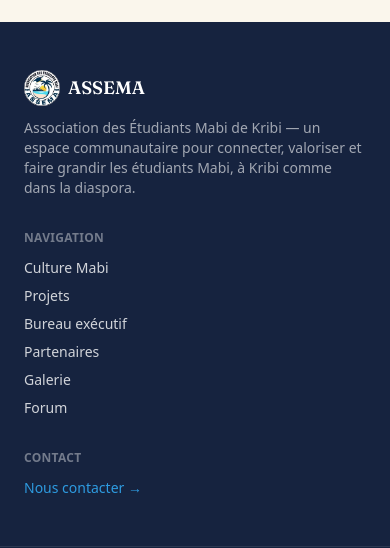
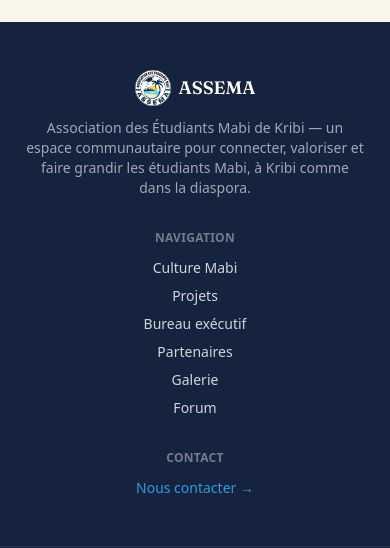
Before and after one commit to Ferdinand237-sudo/assema-kribi, a Next.js app: page / in a window 390 px wide. Shown: the part 1361-1909 px from the top of the page. Built offline with nearby package versions, Linux system fonts and the light colour scheme; no server answers; the database is empty.

Commit message:
Corrige l'erreur 500 sur les pages de détail et centre le footer mobile
isomorphic-dompurify (jsdom) échouait au runtime une fois empaqueté en
fonction serverless Netlify, cassant articles/projets/communiqués/annonces.
Remplacé par sanitize-html, sans dépendance DOM.

```diff
--- a/package.json
+++ b/package.json
@@ -17,18 +17,19 @@
     "@tiptap/pm": "^3.27.3",
     "@tiptap/react": "^3.27.3",
     "@tiptap/starter-kit": "^3.27.3",
-    "isomorphic-dompurify": "^3.18.0",
     "next": "16.2.10",
     "react": "19.2.4",
     "react-dom": "19.2.4",
     "react-markdown": "^10.1.0",
-    "remark-gfm": "^4.0.1"
+    "remark-gfm": "^4.0.1",
+    "sanitize-html": "^2.17.5"
   },
   "devDependencies": {
     "@tailwindcss/postcss": "^4",
     "@types/node": "^20",
     "@types/react": "^19",
     "@types/react-dom": "^19",
+    "@types/sanitize-html": "^2.16.1",
     "eslint": "^9",
     "eslint-config-next": "16.2.10",
     "tailwindcss": "^4",
--- a/src/components/contenu-formatte.tsx
+++ b/src/components/contenu-formatte.tsx
@@ -1,4 +1,4 @@
-import DOMPurify from 'isomorphic-dompurify'
+import sanitizeHtml from 'sanitize-html'
 import ReactMarkdown from 'react-markdown'
 import remarkGfm from 'remark-gfm'
 
@@ -9,13 +9,13 @@
 }
 
 const BALISES_AUTORISEES = ['p', 'br', 'strong', 'em', 'h1', 'h2', 'h3', 'ul', 'ol', 'li', 'blockquote', 'a', 'hr']
-const ATTRIBUTS_AUTORISES = ['href', 'target', 'rel', 'style']
+const ATTRIBUTS_AUTORISES = { a: ['href', 'target', 'rel'], '*': ['style'] }
 
 export default function ContenuFormatte({ texte }: { texte: string }) {
   if (estDuHtml(texte)) {
-    const propre = DOMPurify.sanitize(texte, {
-      ALLOWED_TAGS: BALISES_AUTORISEES,
-      ALLOWED_ATTR: ATTRIBUTS_AUTORISES,
+    const propre = sanitizeHtml(texte, {
+      allowedTags: BALISES_AUTORISEES,
+      allowedAttributes: ATTRIBUTS_AUTORISES,
     })
     return <div className="contenu-riche" dangerouslySetInnerHTML={{ __html: propre }} />
   }
--- a/src/components/site-footer.tsx
+++ b/src/components/site-footer.tsx
@@ -9,8 +9,8 @@
 
   return (
     <footer className="mt-16 bg-encre text-white/80">
-      <div className="mx-auto grid max-w-6xl gap-8 px-6 py-12 sm:grid-cols-3">
-        <div>
+      <div className="mx-auto grid max-w-6xl gap-8 px-6 py-12 text-center sm:grid-cols-3 sm:text-left">
+        <div className="flex flex-col items-center sm:items-start">
           <a href="/" className="flex items-center gap-2">
             <img src="/logo-assema.jpeg" alt="ASSEMA Kribi" className="h-9 w-9 rounded-full object-cover" />
             <span className="font-display text-lg font-semibold text-white">ASSEMA</span>
@@ -21,9 +21,9 @@
           </p>
         </div>
 
-        <div>
+        <div className="flex flex-col items-center sm:items-start">
           <p className="text-xs font-semibold uppercase tracking-wide text-white/40">Navigation</p>
-          <nav className="mt-3 flex flex-col gap-2 text-sm">
+          <nav className="mt-3 flex flex-col items-center gap-2 text-sm sm:items-start">
             <a href="/culture-mabi" className="transition-colors hover:text-primaire">Culture Mabi</a>
             <a href="/projets" className="transition-colors hover:text-primaire">Projets</a>
             <a href="/bureau-executif" className="transition-colors hover:text-primaire">Bureau exécutif</a>
@@ -33,9 +33,9 @@
           </nav>
         </div>
 
-        <div>
+        <div className="flex flex-col items-center sm:items-start">
           <p className="text-xs font-semibold uppercase tracking-wide text-white/40">Contact</p>
-          <div className="mt-3 space-y-2 text-sm text-white/70">
+          <div className="mt-3 flex flex-col items-center gap-2 text-sm text-white/70 sm:items-start">
             {c.adresse && <p>{c.adresse}</p>}
             {c.reseaux_sociaux && <p>{c.reseaux_sociaux}</p>}
             <a href="/contact" className="inline-block font-medium text-primaire hover:underline">
```
Also changed, not shown: 1 other file (tests, documents, lock files or other folders).
